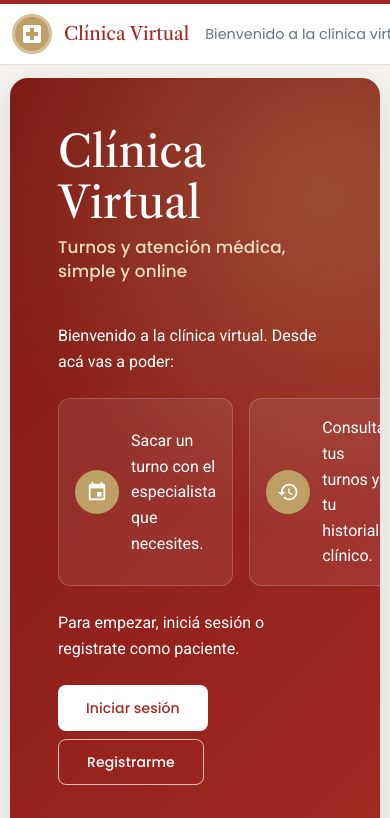
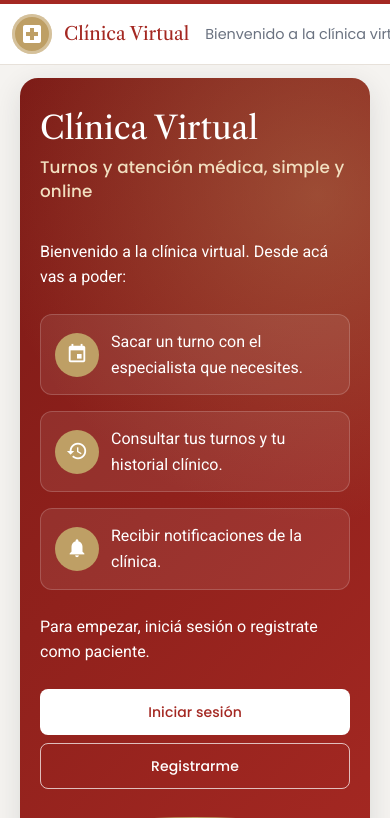
Before and after one commit to MaxLRxd/TPN2-Programacion2-Frontend-Oliver-Rojas, an Angular app in the folder clinica-frontend/: page / in a window 390 px wide. Shown: the top 818 px of the page. Built offline with nearby package versions, Linux system fonts and the light colour scheme.

Commit message:
fase 5 de refactorizacion + responsividad

```diff
--- a/clinica-frontend/src/app/components/home/home.css
+++ b/clinica-frontend/src/app/components/home/home.css
@@ -2,6 +2,21 @@
   display: block;
   max-width: 1100px;
   margin: 0 auto;
+  width: 100%;
+  box-sizing: border-box;
+  padding: 0 1rem;
+}
+
+@media (max-width: 768px) {
+  :host {
+    padding: 0 0.75rem;
+  }
+}
+
+@media (max-width: 640px) {
+  :host {
+    padding: 0 0.625rem;
+  }
 }
 
 /* Portada: banda bordó con título serif y curva inferior. */
@@ -15,6 +30,8 @@
     linear-gradient(135deg, var(--cv-bordo-oscuro), var(--cv-bordo));
   color: #fff;
   box-shadow: var(--cv-sombra-alta);
+  width: 100%;
+  box-sizing: border-box;
 }
 
 .mat-mdc-card::after {
@@ -103,6 +120,45 @@ button {
   padding: 0 1.75rem;
 }
 
+@media (max-width: 1024px) {
+  ul {
+    grid-template-columns: repeat(2, 1fr);
+  }
+}
+
+@media (max-width: 768px) {
+  .mat-mdc-card {
+    padding: 2.25rem 2rem 3.75rem;
+  }
+
+  .mat-mdc-card-title {
+    font-size: clamp(2rem, 6vw, 2.75rem);
+  }
+
+  ul {
+    grid-template-columns: 1fr;
+  }
+}
+
+@media (max-width: 640px) {
+  .mat-mdc-card {
+    padding: 2rem 1.25rem 3.25rem;
+  }
+
+  .mat-mdc-card-content {
+    padding: 1.25rem 0 0;
+  }
+
+  button {
+    width: 100%;
+    margin: 0.5rem 0 0;
+  }
+
+  li {
+    padding: 0.875rem;
+  }
+}
+
 .mat-mdc-unelevated-button {
   --mat-button-filled-container-color: #fff;
   --mat-button-filled-label-text-color: var(--cv-bordo);
--- a/clinica-frontend/src/app/components/registro/registro.css
+++ b/clinica-frontend/src/app/components/registro/registro.css
@@ -4,6 +4,30 @@
   margin: -1.5rem -1rem 0;
   padding: 3rem 1rem;
   background: linear-gradient(180deg, var(--cv-bordo) 0, var(--cv-bordo-oscuro) 180px, transparent 180px);
+  width: 100%;
+  box-sizing: border-box;
+}
+
+@media (max-width: 640px) {
+  .registro-page {
+    margin: -1rem -0.75rem 0;
+    padding: 2rem 0.75rem;
+  }
+
+  .registro-card {
+    padding: 0.875rem 0.625rem 0.5rem;
+  }
+}
+
+@media (max-width: 480px) {
+  .registro-page {
+    margin: -0.875rem -0.625rem 0;
+    padding: 1.75rem 0.625rem;
+  }
+
+  .registro-card {
+    max-width: 100%;
+  }
 }
 
 .registro-card {
--- a/clinica-frontend/src/app/components/shared/page-header/page-header.css
+++ b/clinica-frontend/src/app/components/shared/page-header/page-header.css
@@ -47,3 +47,43 @@ p {
   flex-wrap: wrap;
   gap: 0.5rem;
 }
+
+@media (max-width: 768px) {
+  .page-header {
+    flex-direction: column;
+    align-items: flex-start;
+    gap: 0.75rem;
+  }
+
+  .page-header__acciones {
+    width: 100%;
+  }
+}
+
+@media (max-width: 640px) {
+  .page-header {
+    margin-bottom: 1rem;
+    padding-bottom: 0.875rem;
+  }
+
+  .page-header__icono {
+    width: 46px;
+    height: 46px;
+    font-size: 24px;
+    padding: 11px;
+  }
+
+  h1 {
+    font-size: clamp(1.5rem, 5vw, 1.85rem);
+  }
+
+  .page-header__acciones {
+    flex-direction: column;
+  }
+
+  .page-header__acciones button,
+  .page-header__acciones a {
+    width: 100%;
+    justify-content: center;
+  }
+}
```
